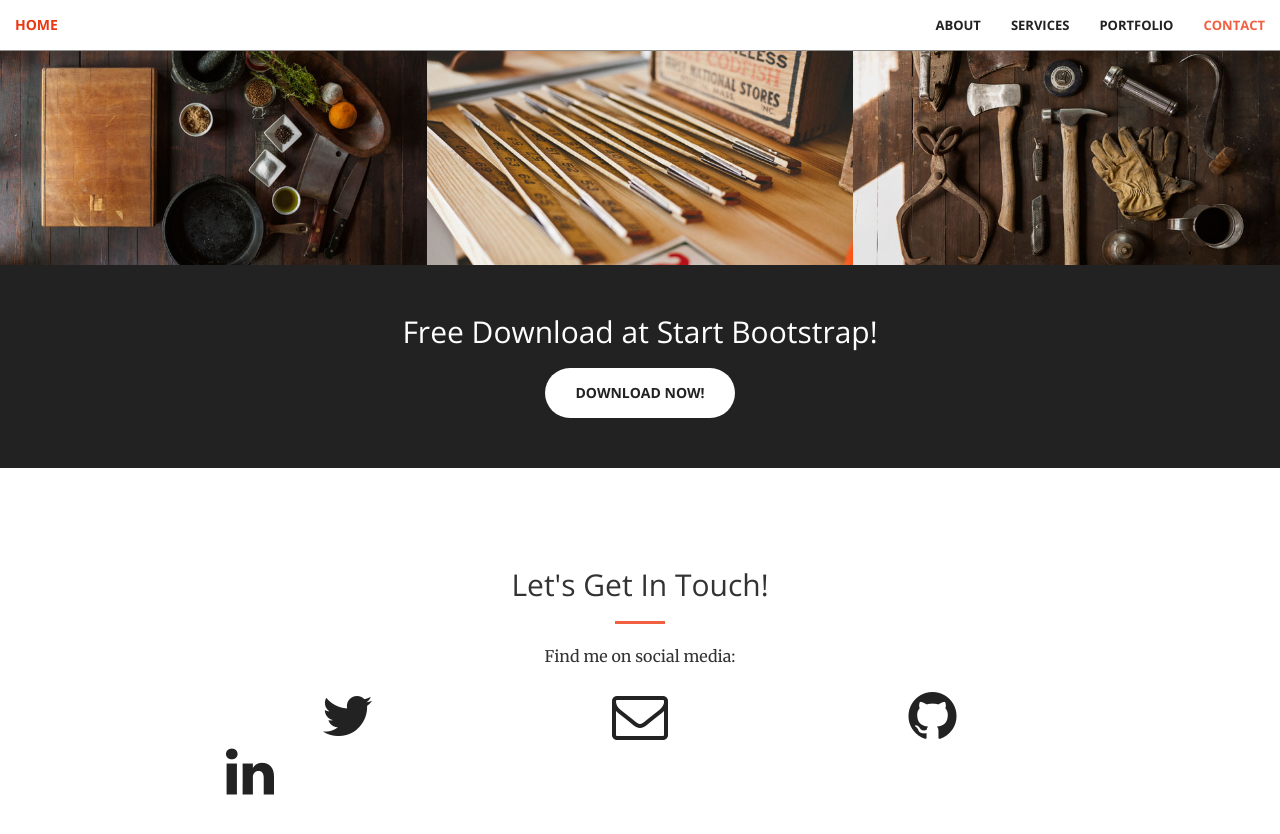
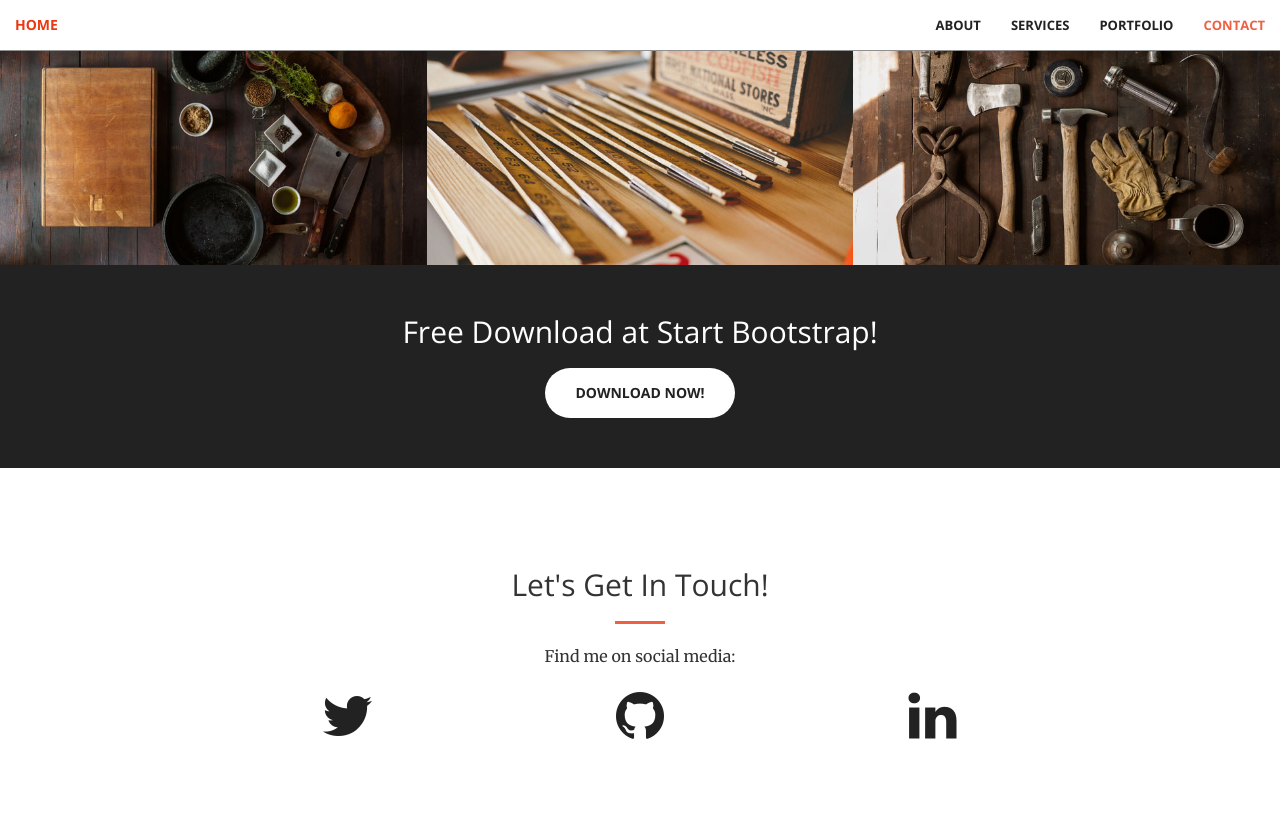
Before and after one commit to jvs--/jvs--.github.io, a Jekyll site: the page built from index.html, in a window 1280 px wide and 900 px high, scrolled down 1993 px. Shown: the top 834 px of the window. Built offline with Jekyll 4.4.1, drawn with Linux system fonts in a browser that asks for light colours.

```diff
--- a/_includes/contact.html
+++ b/_includes/contact.html
@@ -9,12 +9,6 @@
         <div class="col-lg-2 col-lg-offset-2 text-center">
             <a href="https://twitter.com/{{ site.twitter_username }}">
                 <i class="fa fa-twitter fa-3x wow bounceIn" data-wow-delay=".1s"></i>
-
-            </a>
-        </div>
-        <div class="col-lg-2 col-lg-offset-1 text-center">
-            <a href="mailto:{{ site.email }}">
-            <i class="fa fa-envelope-o fa-3x wow bounceIn" data-wow-delay=".1s"></i>
 
             </a>
         </div>
```
